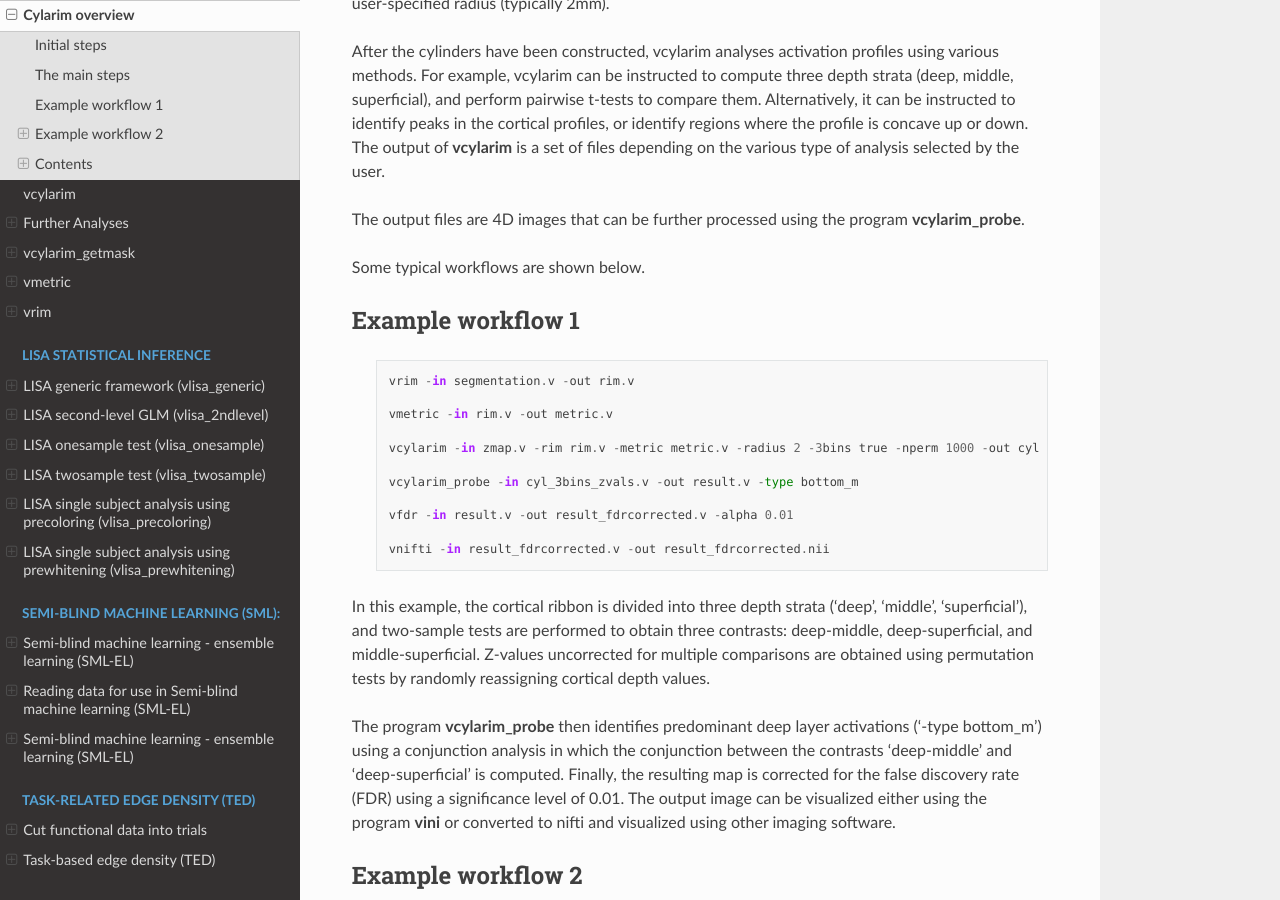
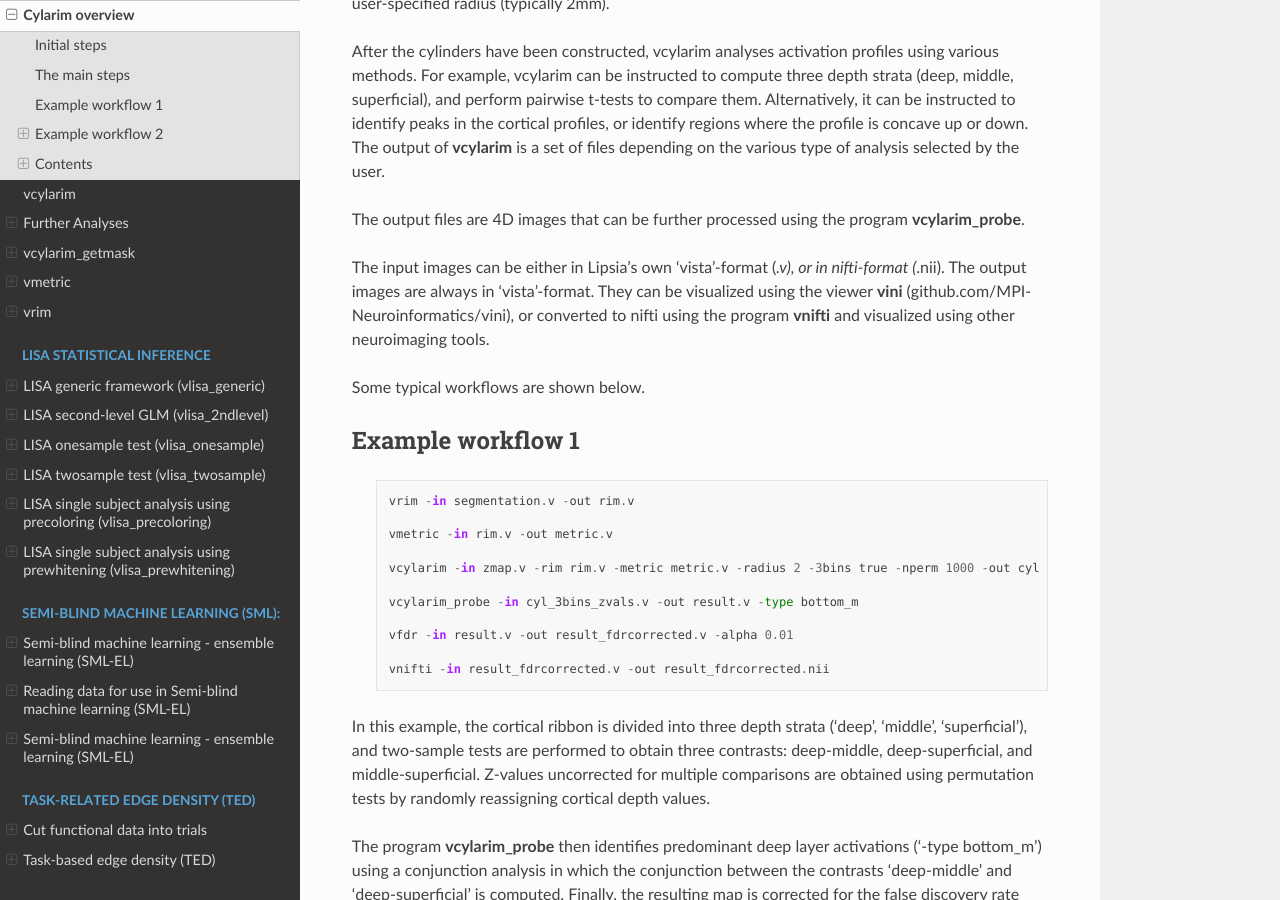
Before and after one commit to lipsia-fmri/lipsia, a Sphinx documentation site: the page built from docs/cylarim/index.rst, in a window 1280 px wide and 900 px high, scrolled down 832 px. Built offline with Sphinx 7.4.7 and the Read the Docs theme 3.1.0, drawn with Linux system fonts in a browser that asks for light colours; pages that are not in the unit, such as notebooks, are missing from menus.

Commit message:
doc updated

```diff
--- a/docs/cylarim/index.rst
+++ b/docs/cylarim/index.rst
@@ -49,6 +49,12 @@ peaks in the cortical profiles, or identify regions where the profile is concave
 The output of **vcylarim** is a set of files depending on the various type of analysis selected by the user.
 
 The output files are 4D images that can be further processed using the program **vcylarim_probe**.
+
+
+The input images can be either in Lipsia's own 'vista'-format (*.v), or in nifti-format (*.nii).
+The output images are always in 'vista'-format. They can be visualized using the viewer
+**vini** (github.com/MPI-Neuroinformatics/vini), or converted to nifti using the program **vnifti**
+and visualized using other neuroimaging tools.
 
 
 Some typical workflows are shown below.
```
